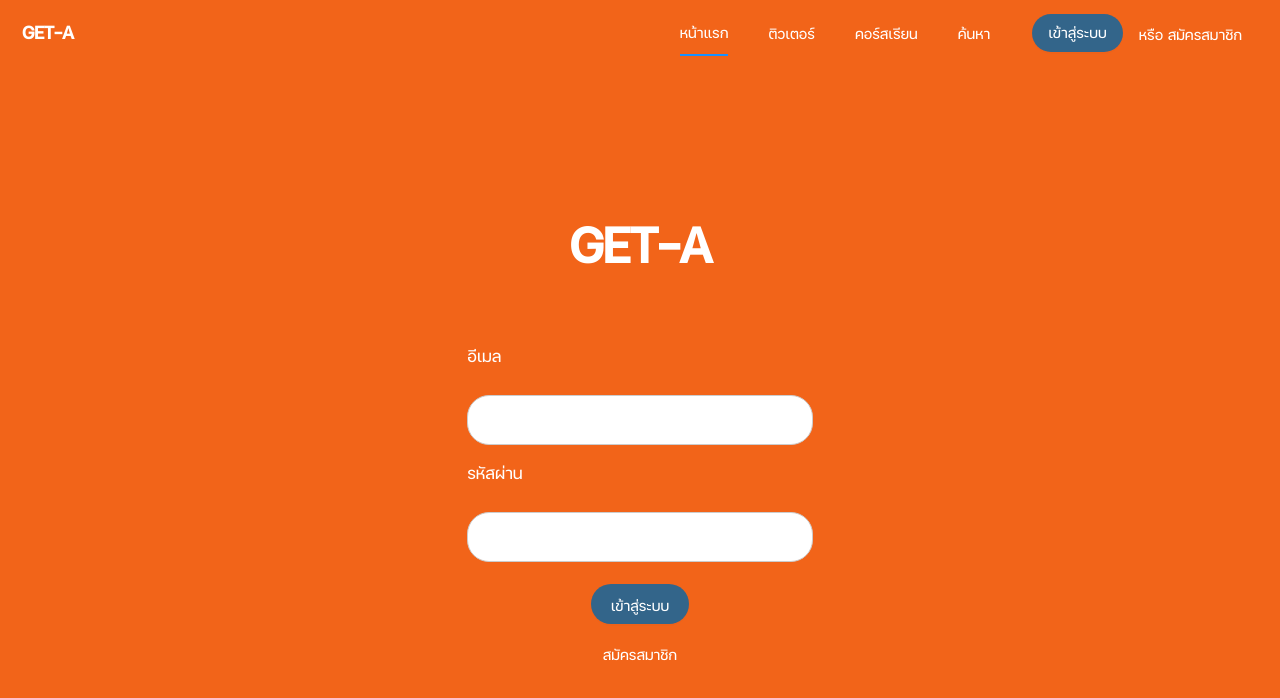
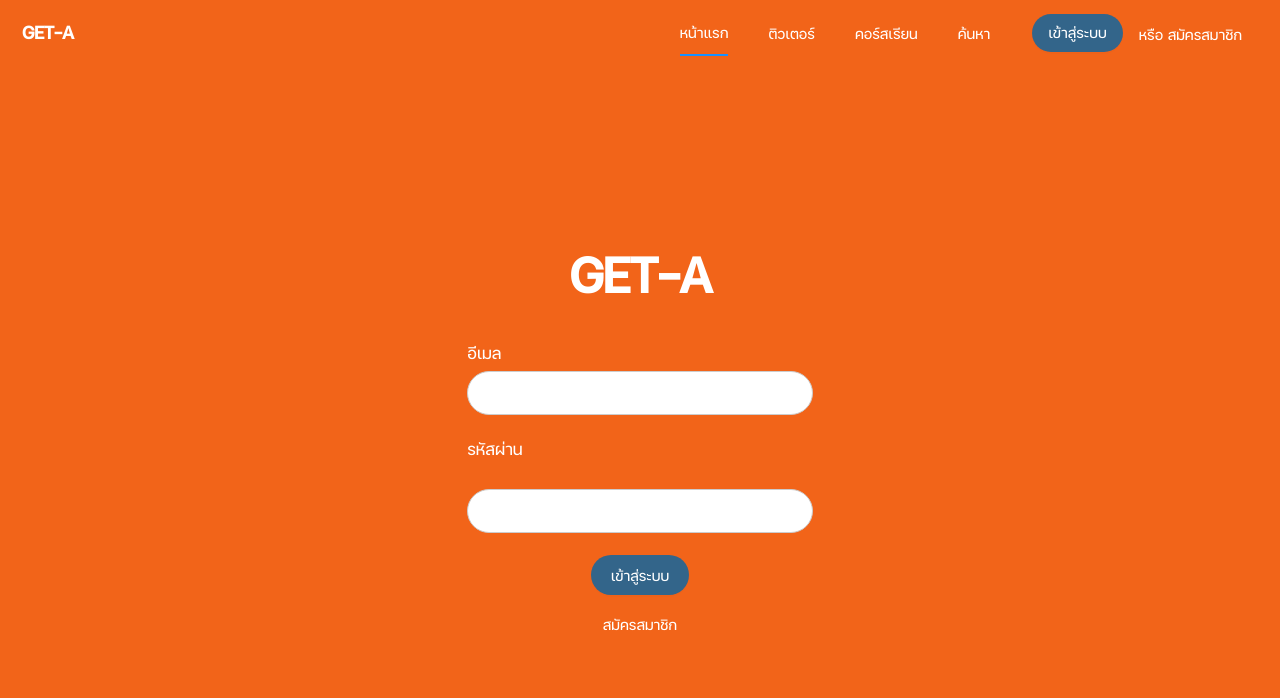
Before and after one commit to orbitalno11/get-a-client, a React (Create React App) app: page /login in a window 1280 px wide. Shown: the top 698 px of the page. Built offline with nearby package versions, Linux system fonts and the light colour scheme; no server answers.

Commit message:
Feture/revise login styling (#32)
revise styling of login page [margin top & bottom] and styling of input box [height]

```diff
--- a/src/App.css
+++ b/src/App.css
@@ -41,7 +41,7 @@
   border: none; /* <-- This thing here */
   border:solid 1px #ccc;
   border-radius: 1.25rem;
-  padding: 0.5rem;
+  height: 2.5rem;
   padding-left: 1.25rem;
   padding-right: 1.25rem;
   width: 100%;
@@ -66,7 +66,7 @@
   border: none !important;
   border:solid 1px #ccc !important;
   border-radius: 1.25rem !important;
-  height: auto !important;
+  height: 2.5rem !important;
   padding: 4.5px !important;
   padding-left: 1.25rem !important;
   padding-right: 1.25rem !important;
@@ -246,7 +246,7 @@ input :focus{
 /* Body */
 .input-form{
   width: 30%;
-  margin-top: 30px;
+  /* margin-top: 30px; */
 }
 
 .big-button{
--- a/src/components/pages/users/authorization/Login.js
+++ b/src/components/pages/users/authorization/Login.js
@@ -9,33 +9,41 @@ import { useDispatch, useSelector } from "react-redux";
 import { userActions } from "../../../../redux/actions";
 import ModalComponent from "../../../modal/ModalComponent";
 import Loading from "../../../loading/Loading";
-
+import isMobile from "../../../isMobile/isMobile"
 export default function Login() {
     const dispatch = useDispatch()
+    const heightMobile = {height: "92.5vh"}
+    const heightDesktop = { height: "100vh" }
     const auth = useSelector(state => state.auth)
     const { register, handleSubmit, errors } = useForm({
         resolver: yupResolver(loginSchema),
     });
 
-    const onSubmit=(data)=>{
+    const onSubmit = (data) => {
         dispatch(userActions.loginUser(data))
     };
+
+    const titleStyle = {
+        marginTop : '1rem'
+    }
+
 
     return (
         <Fragment>
             <ModalComponent />
+            <form onSubmit={handleSubmit(onSubmit)}>
+                <div className={isMobile() ? `${style.loginPage}` : `${style.loginPage} ${style.alignCenterPageDestop} `} style={!isMobile() ? heightDesktop : heightMobile}>
                     {
                         !auth.loading ? (
-                    <form onSubmit={handleSubmit(onSubmit)}>
-                        <div className={style.loginPage}>
+                           <Fragment>
                                 <span className={style.h1}>GET-A</span>
                             <div className="input-form">
-                                <p className={style.title}>อีเมล</p>
+                                <span className={style.title} style={titleStyle}>อีเมล</span>
                                 <input className="input" type="email" name="email" ref={register} />
                                 {
                                     errors.email && <p className="error-input">{errors.email.message}</p>
                                 }
-                                <p className={style.title}>รหัสผ่าน</p>
+                                <p className={style.title}  style={titleStyle}>รหัสผ่าน</p>
                                 <input className="input" name="password" type="password" ref={register} />
                                 {
                                     errors.password && <p className="error-input">{errors.password.message}</p>
@@ -49,13 +57,13 @@ export default function Login() {
                                     <Button className={style.buttonText} type="link" >สมัครสมาชิก</Button>
                                 </Link>
                             </div>
-                        </div>
-                    </form>
+                           </Fragment>
                         ) : (
                             <Loading />
                         )
                     }
-
+                </div>
+            </form>
         </Fragment>
     )
 }
--- a/src/components/pages/users/authorization/Register.js
+++ b/src/components/pages/users/authorization/Register.js
@@ -30,7 +30,7 @@ export default function Register() {
     return (
         <Fragment>
             {isMobile() && <Header title="สมัครสมาชิก" /> }
-            <div className={style.alignCenterPage}>
+            <div className={style.alignCenterPageDestop}>
                 <span className={style.titleH2}>ประเภทสมาชิก</span>
                 <Row className={style.rowWidth} >
                     {
--- a/src/components/pages/users/authorization/RegisterForm.js
+++ b/src/components/pages/users/authorization/RegisterForm.js
@@ -81,7 +81,7 @@ export default function RegisterForm() {
             <ModalComponent />
             <div className={style.paddingBottomBody}>
                 <form onSubmit={handleSubmit(onSubmit)}>
-                    <div className={style.alignCenterPage} >
+                    <div className={style.alignCenterPageDestop} >
                         <div className={style.marginbottom20}>
                             <span className={style.titleH2}>ลงทะเบียน{type === "tutor" ? "ครูสอนพิเศษ" : "นักเรียน"}</span>
                         </div>
--- a/src/components/pages/users/authorization/styles.module.scss
+++ b/src/components/pages/users/authorization/styles.module.scss
@@ -8,6 +8,7 @@
   @extend .white;
   @extend .titleH1;
   font-weight: 700;
+  padding-bottom: 0.5rem;
 }
 
 
@@ -15,13 +16,17 @@
   padding-top: 7rem;
 }
 
-.alignCenterPage{
-  @extend .body;
+.alignCenterPage {
   height: auto;
   display: flex;
   align-items: center;
   flex-flow: column;
   margin-top: 0;
+}
+
+.alignCenterPageDestop{
+  @extend .body;
+  @extend .alignCenterPage;
   padding-bottom: 1.25rem !important;
 }
 
@@ -32,7 +37,6 @@
 
 .loginPage{
   @extend .alignCenterPage;
-  height: 100vh;
   justify-content: center;
   background-color: $orange;
 }
@@ -49,7 +53,6 @@
 .title {
   @extend .textNormal;
   margin-right: auto;
-  margin-top: 0.6rem;
   color:$white
 }
 
```
Lines whose indentation alone changed are shown as unchanged.
